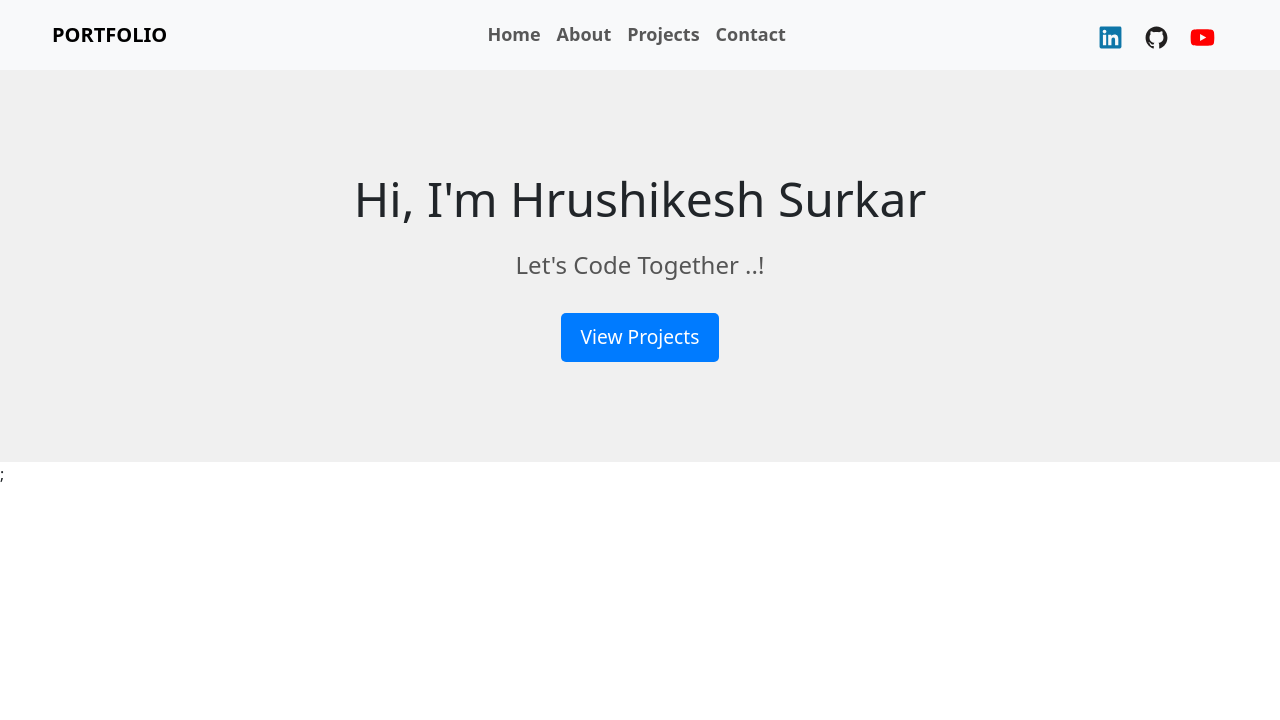
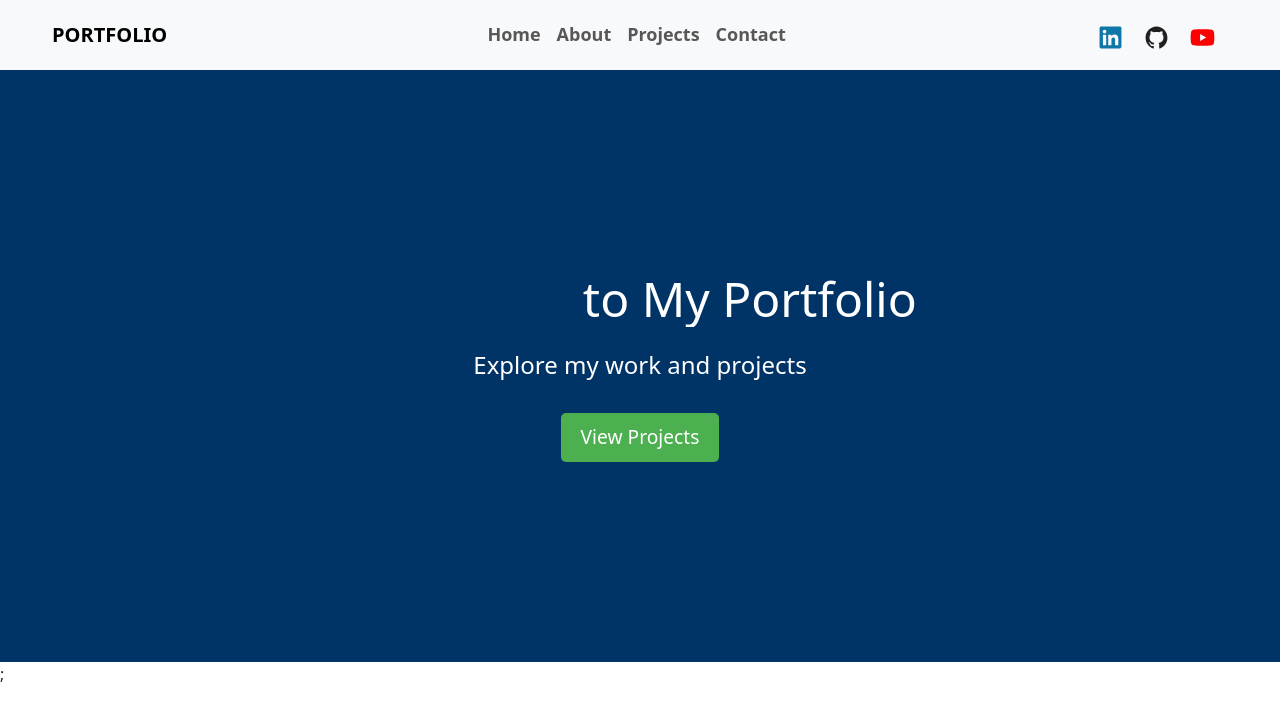
Before and after one commit to HrushikeshSurkar/hrushikesh-surkar-portfolio, a React (Create React App) app: page / in a window 1280 px wide. Shown: the top 720 px of the page. Built offline with nearby package versions, Linux system fonts and the light colour scheme.

Commit message:
Hero section added

```diff
--- a/src/pages/Home.js
+++ b/src/pages/Home.js
@@ -1,28 +1,18 @@
 import React from "react";
-import About from "./About";
 import "../styles/pages/Home.css";
+
 const HeroSection = () => {
   return (
     <section className="hero">
       <div className="hero-content">
-        <h1>Hi, I'm Hrushikesh Surkar</h1>
-        <p>Let's Code Together ..!</p>
-        <button>View Projects</button>
+        <h1 className="hero-title">
+          <span>Welcome</span> to My Portfolio
+        </h1>
+        <p className="hero-subtitle">Explore my work and projects</p>
+        <button className="hero-button">View Projects</button>
       </div>
     </section>
   );
 };
 
-const Home = () => {
-  return (
-    <div className="home">
-      {/* Hero Section */}
-      <HeroSection />
-      {/* About Section */}
-      {/* <About /> */}
-      {/* ... other sections (Skills, Projects, Contact) */}
-    </div>
-  );
-};
-
-export default Home;
+export default HeroSection;
--- a/src/styles/pages/Home.css
+++ b/src/styles/pages/Home.css
@@ -1,44 +1,39 @@
-/* App.css */
-
-body {
-  font-family: Arial, sans-serif;
-  margin: 0;
-  padding: 0;
-}
-
-/* MainLayout.css */
-
-/* No specific styles needed for MainLayout */
-
-/* Home.css */
-
-.home {
+.hero {
+  position: relative;
+  background-color: #003366; /* Dark blue background color */
+  color: #fff; /* White text color */
+  padding: 200px 0;
   text-align: center;
 }
 
-.hero {
-  background-color: #f0f0f0;
-  padding: 100px 0;
-}
-
 .hero-content {
-  max-width: 800px;
+  max-width: 600px;
   margin: 0 auto;
 }
 
-.hero-content h1 {
+.hero-title {
   font-size: 3rem;
   margin-bottom: 20px;
+  overflow: hidden; /* Hide overflow */
 }
 
-.hero-content p {
+.hero-title span {
+  display: inline-block;
+  transform: translateY(100%); /* Initial position below the container */
+  transition: transform 1s ease; /* Animation duration and easing */
+}
+
+.hero-title:hover span {
+  transform: translateY(0); /* Move the text to its original position */
+}
+
+.hero-subtitle {
   font-size: 1.5rem;
-  color: #555;
   margin-bottom: 30px;
 }
 
-.hero-content button {
-  background-color: #007bff;
+.hero-button {
+  background-color: #4caf50; /* Green button color */
   color: #fff;
   padding: 10px 20px;
   font-size: 1.2rem;
@@ -48,22 +43,22 @@ body {
   transition: background-color 0.3s ease;
 }
 
-.hero-content button:hover {
-  background-color: #0056b3;
+.hero-button:hover {
+  background-color: #45a049; /* Darker green on hover */
 }
 
-.about {
-  padding: 50px 0;
+.hero::before {
+  content: "";
+  position: absolute;
+  top: 0;
+  left: 0;
+  width: 100%;
+  height: 100%;
+  background: linear-gradient(
+    45deg,
+    #00bcd4,
+    #009688
+  ); /* Gradient background color */
+  clip-path: polygon(0% 0%, 100% 0, 100% 80%, 0% 100%);
+  z-index: -1;
 }
-
-.about h2 {
-  font-size: 2.5rem;
-  margin-bottom: 20px;
-}
-
-.about p {
-  font-size: 1.2rem;
-  color: #555;
-}
-
-/* Add more styles for other sections as needed */
```
Also changed, not shown: 12 other files (tests, documents, lock files or other folders).
